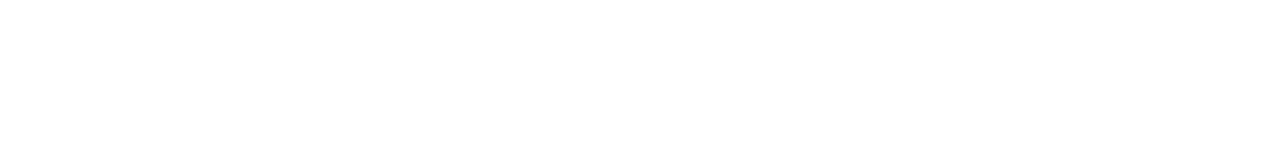
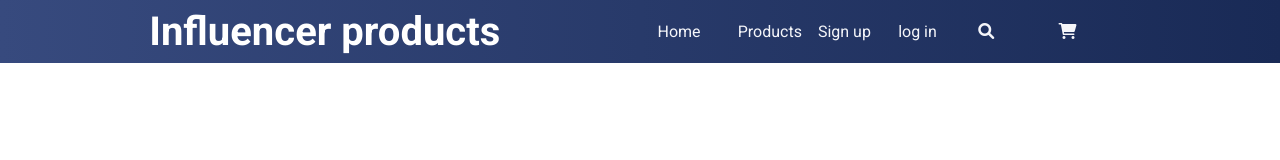
Before and after one commit to Litontripura/secondassignment, a plain HTML site: page index.html in a window 1280 px wide. Drawn offline with Linux system fonts and the light colour scheme.

Commit message:
second assign commit

```diff
--- a/index.html
+++ b/index.html
@@ -6,8 +6,31 @@
     <meta name="viewport" content="width=device-width, initial-scale=1.0">
     <title>Document</title>
     <link rel="stylesheet" href="style/style.css">
+    <link rel="stylesheet" href="https://cdnjs.cloudflare.com/ajax/libs/font-awesome/6.0.0-beta3/css/all.min.css" integrity="sha512-Fo3rlrZj/k7ujTnHg4CGR2D7kSs0v4LLanw2qksYuRlEzO+tcaEPQogQ0KaoGN26/zrn20ImR1DfuLWnOo7aBA==" crossorigin="anonymous" referrerpolicy="no-referrer" />
+    <link rel="preconnect" href="https://fonts.googleapis.com">
+<link rel="preconnect" href="https://fonts.gstatic.com" crossorigin>
+<link href="https://fonts.googleapis.com/css2?family=Oswald:wght@300;400;500;600;700&family=Roboto:wght@300;400;500;700;900&family=Spline+Sans:wght@400;500;600;700&display=swap" rel="stylesheet">
+
 </head>
 <body>
-
+    <!-- header menu start -->
+    <header>
+        <nav class="navmenu">
+            <div class="left-nav">
+                <h1>Influencer products</h1>
+            </div>
+            <div class="right-nav">
+                <ul class="right-menu">
+                    <li><a href="#">Home</a></li>
+                    <li><a href="#">Products</a></li>
+                    <li><a href="#">Sign up</a></li>
+                    <li><a href="#">log in</a></li>
+                    <li><a href="#"><i class="fas fa-search"></i></a></li>
+                    <li><a href="#"><i class="fas fa-shopping-cart"></i></a></li>
+                </ul>
+            </div>
+        </nav>
+    </header>
+    <!-- header menu end -->
 </body>
 </html>
--- a/style/style.css
+++ b/style/style.css
@@ -0,0 +1,39 @@
+body{
+    /* font-family: 'Oswald', sans-serif;
+font-family: 'Roboto', sans-serif;
+font-family: 'Spline Sans', sans-serif; */
+font-family: 'Roboto', sans-serif;
+}
+*{
+    margin: 0;
+    padding: 0;
+    text-decoration: none;
+    box-sizing: border-box;
+}
+.navmenu{
+    display: flex;
+    justify-content: space-evenly;
+    align-items: center;
+    background: linear-gradient(to right, #374a7e, #192a56);
+    padding: .5em 0em;
+}
+.left-nav{}
+.left-nav h1{
+    color: white;
+    font-size: 40px;
+}
+.right-nav{}
+.right-menu{
+    display: grid;
+    grid-template-columns: repeat(6, 1fr);
+}
+.right-menu li{
+    list-style: none;
+    margin: .5em;
+}
+.right-menu li a{
+    text-decoration: none;
+    font-family: 'Roboto', sans-serif;
+    color: #f5f6fa;
+}
+.right-menu li a i{}
```
